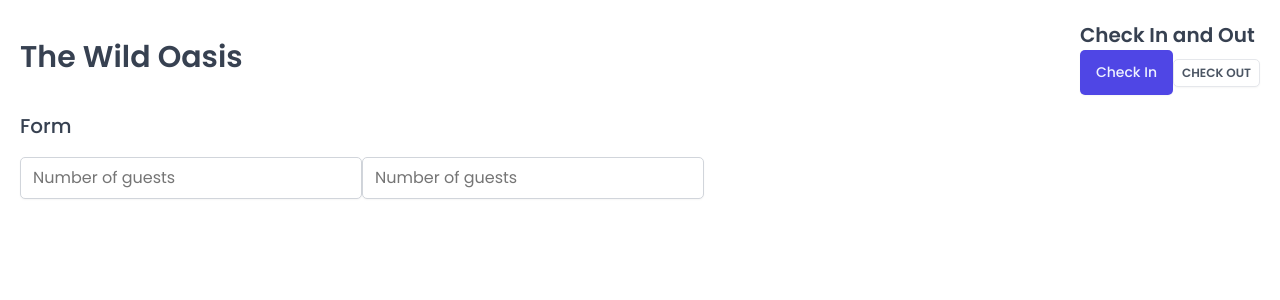
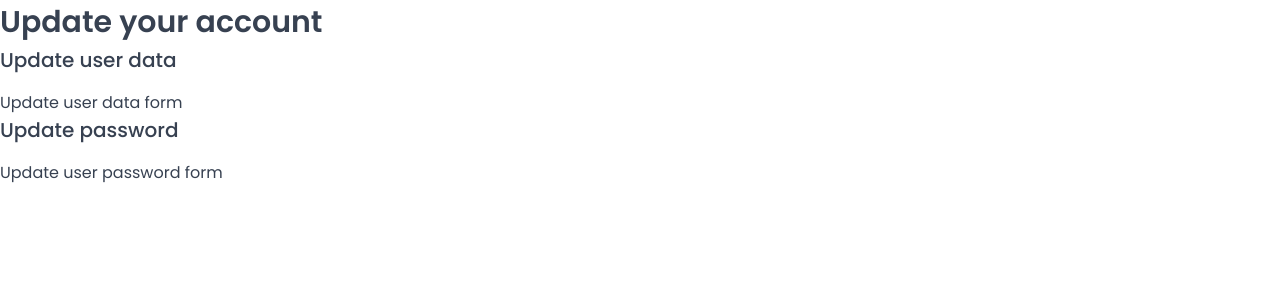
Before and after one commit to pjevic/the-wild-oasis, a React (Vite) app: page /account in a window 1280 px wide. Shown: the top 300 px of the page. Built offline with nearby package versions, Linux system fonts and the light colour scheme; a web font is replaced by a local one.

Commit message:
Setting Up Pages and Routes

```diff
--- a/package.json
+++ b/package.json
@@ -12,6 +12,7 @@
   "dependencies": {
     "react": "^18.2.0",
     "react-dom": "^18.2.0",
+    "react-router-dom": "^6.28.0",
     "styled-components": "^6.1.13"
   },
   "devDependencies": {
--- a/src/App.jsx
+++ b/src/App.jsx
@@ -1,42 +1,36 @@
 /** @format */
 
-import styled from "styled-components";
+import { BrowserRouter, Routes, Route, Navigate } from "react-router-dom";
+
 import GlobalStyles from "./styles/GlobalStyles";
 
-import Row from "./ui/Row";
-import Heading from "./ui/Heading";
-import Button from "./ui/Button";
-import Input from "./ui/Input";
+import Dashboard from "./pages/Dashboard";
+import Bookings from "./pages/Bookings";
+import Cabins from "./pages/Cabins";
+import Users from "./pages/Users";
+import Settings from "./pages/Settings";
+import Account from "./pages/Account";
+import Login from "./pages/Login";
+import PageNotFound from "./pages/PageNotFound";
 
-const StyledApp = styled.main`
-  padding: 2rem;
-`;
-
+/** @format */
 function App() {
   return (
     <>
       <GlobalStyles />
-      <StyledApp>
-        <Row type="vertical">
-          <Row>
-            <Heading as="h1">The Wild Oasis</Heading>
-            <div>
-              <Heading as="h2">Check In and Out</Heading>
-              <Button>Check In</Button>
-              <Button size="small" variation="secondary">
-                Check Out
-              </Button>
-            </div>
-          </Row>
-          <Row type="vertical">
-            <Heading as="h3">Form</Heading>
-            <form>
-              <Input placeholder="Number of guests" />
-              <Input placeholder="Number of guests" />
-            </form>
-          </Row>
-        </Row>
-      </StyledApp>
+      <BrowserRouter>
+        <Routes>
+          <Route index element={<Navigate replace to="dashboard" />} />
+          <Route path="dashboard" element={<Dashboard />} />
+          <Route path="bookings" element={<Bookings />} />
+          <Route path="cabins" element={<Cabins />} />
+          <Route path="users" element={<Users />} />
+          <Route path="settings" element={<Settings />} />
+          <Route path="account" element={<Account />} />
+          <Route path="login" element={<Login />} />
+          <Route path="*" element={<PageNotFound />} />
+        </Routes>
+      </BrowserRouter>
     </>
   );
 }
--- /dev/null
+++ b/src/hooks/useMoveBack.js
@@ -0,0 +1,8 @@
+/** @format */
+
+import { useNavigate } from "react-router-dom";
+
+export function useMoveBack() {
+  const navigate = useNavigate();
+  return () => navigate(-1);
+}
--- /dev/null
+++ b/src/pages/Account.jsx
@@ -0,0 +1,24 @@
+/** @format */
+
+import Heading from "../ui/Heading";
+import Row from "../ui/Row";
+
+function Account() {
+  return (
+    <>
+      <Heading as="h1">Update your account</Heading>
+
+      <Row>
+        <Heading as="h3">Update user data</Heading>
+        <p>Update user data form</p>
+      </Row>
+
+      <Row>
+        <Heading as="h3">Update password</Heading>
+        <p>Update user password form</p>
+      </Row>
+    </>
+  );
+}
+
+export default Account;
--- /dev/null
+++ b/src/pages/Bookings.jsx
@@ -0,0 +1,15 @@
+/** @format */
+
+import Heading from "../ui/Heading";
+import Row from "../ui/Row";
+
+function Bookings() {
+  return (
+    <Row type="horizontal">
+      <Heading as="h1">All bookings</Heading>
+      <p>TEST</p>
+    </Row>
+  );
+}
+
+export default Bookings;
--- /dev/null
+++ b/src/pages/Cabins.jsx
@@ -0,0 +1,15 @@
+/** @format */
+
+import Heading from "../ui/Heading";
+import Row from "../ui/Row";
+
+function Cabins() {
+  return (
+    <Row type="horizontal">
+      <Heading as="h1">All cabins</Heading>
+      <p>TEST</p>
+    </Row>
+  );
+}
+
+export default Cabins;
--- /dev/null
+++ b/src/pages/Dashboard.jsx
@@ -0,0 +1,15 @@
+/** @format */
+
+import Heading from "../ui/Heading";
+import Row from "../ui/Row";
+
+function Dashboard() {
+  return (
+    <Row type="horizontal">
+      <Heading as="h1">Dashboard</Heading>
+      <p>TEST</p>
+    </Row>
+  );
+}
+
+export default Dashboard;
--- /dev/null
+++ b/src/pages/Login.jsx
@@ -0,0 +1,19 @@
+/** @format */
+
+import styled from "styled-components";
+
+const LoginLayout = styled.main`
+  min-height: 100vh;
+  display: grid;
+  grid-template-columns: 48rem;
+  align-content: center;
+  justify-content: center;
+  gap: 3.2rem;
+  background-color: var(--color-grey-50);
+`;
+
+function Login() {
+  return <LoginLayout>Login</LoginLayout>;
+}
+
+export default Login;
--- /dev/null
+++ b/src/pages/PageNotFound.jsx
@@ -0,0 +1,47 @@
+/** @format */
+
+import styled from "styled-components";
+
+import { useMoveBack } from "../hooks/useMoveBack";
+import Heading from "../ui/Heading";
+
+const StyledPageNotFound = styled.main`
+  height: 100vh;
+  background-color: var(--color-grey-50);
+  display: flex;
+  align-items: center;
+  justify-content: center;
+  padding: 4.8rem;
+`;
+
+const Box = styled.div`
+  /* box */
+  background-color: var(--color-grey-0);
+  border: 1px solid var(--color-grey-100);
+  border-radius: var(--border-radius-md);
+
+  padding: 4.8rem;
+  flex: 0 1 96rem;
+  text-align: center;
+
+  & h1 {
+    margin-bottom: 3.2rem;
+  }
+`;
+
+function PageNotFound() {
+  const moveBack = useMoveBack();
+
+  return (
+    <StyledPageNotFound>
+      <Box>
+        <Heading as="h1">The page you are looking for could not be found 😢</Heading>
+        <button onClick={moveBack} size="large">
+          &larr; Go back
+        </button>
+      </Box>
+    </StyledPageNotFound>
+  );
+}
+
+export default PageNotFound;
--- /dev/null
+++ b/src/pages/Settings.jsx
@@ -0,0 +1,9 @@
+/** @format */
+
+import Heading from "../ui/Heading";
+
+function Settings() {
+  return <Heading as="h1">Update hotel settings</Heading>;
+}
+
+export default Settings;
--- /dev/null
+++ b/src/pages/Users.jsx
@@ -0,0 +1,9 @@
+/** @format */
+
+import Heading from "../ui/Heading";
+
+function Users() {
+  return <Heading as="h1">Create a new user</Heading>;
+}
+
+export default Users;
--- a/src/ui/Row.jsx
+++ b/src/ui/Row.jsx
@@ -21,7 +21,7 @@ const Row = styled.div`
 `;
 
 Row.defaultProps = {
-  type: "horizontal",
+  type: "vertical",
 };
 
 export default Row;
```
Also changed, not shown: 1 other file (tests, documents, lock files or other folders).
